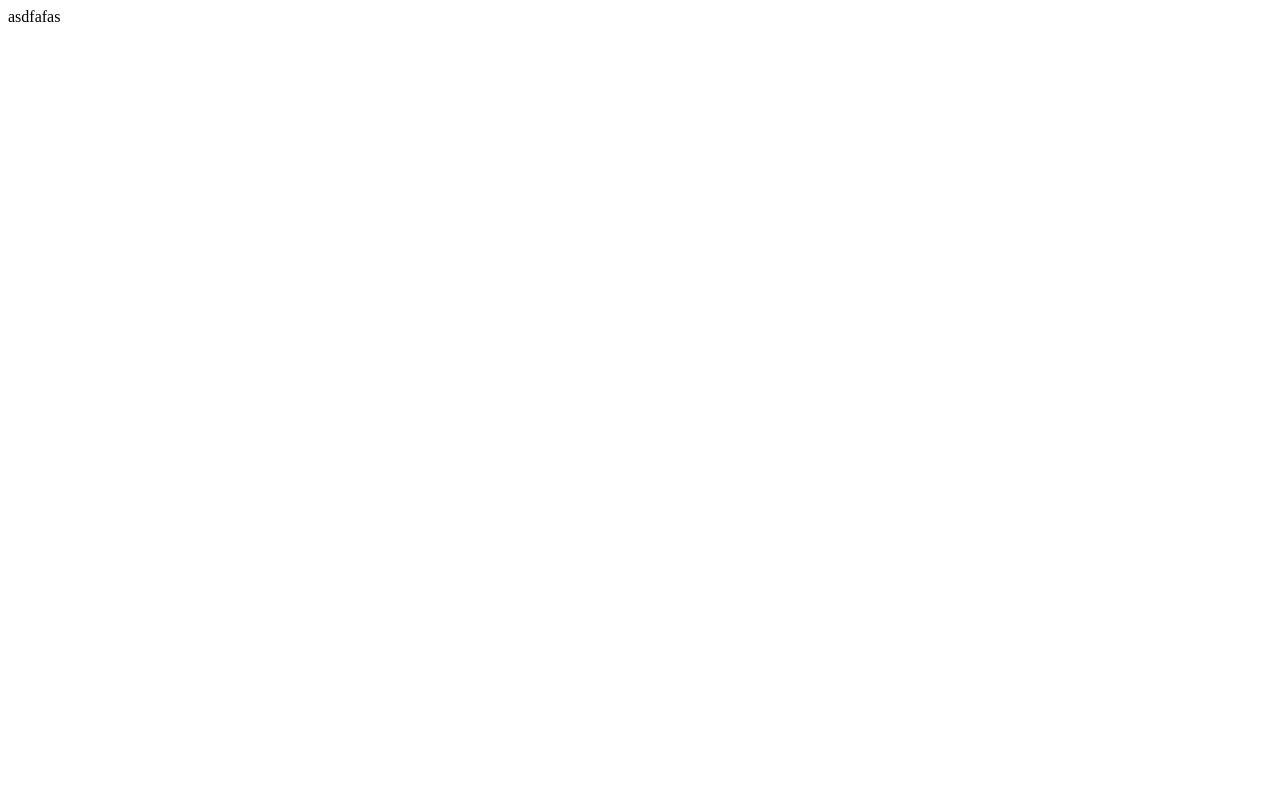
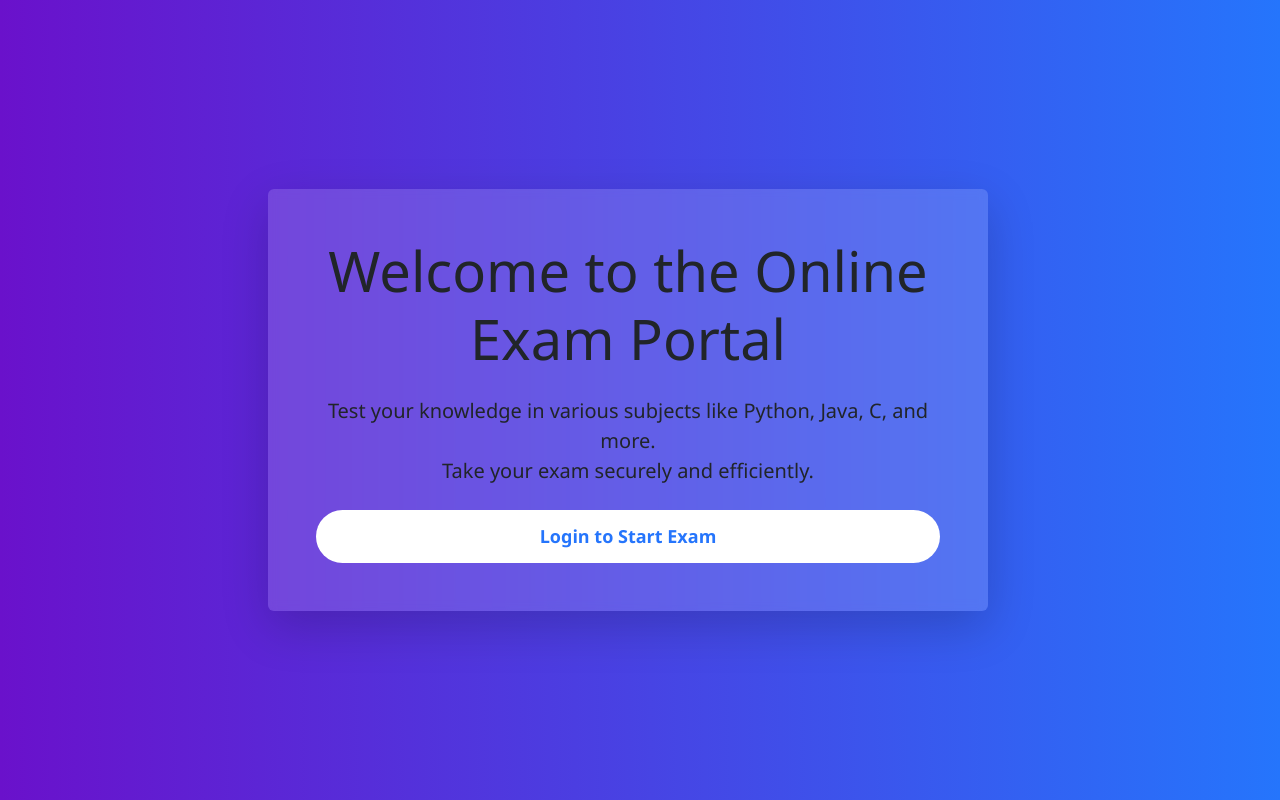
Before and after one commit to Priya91110/ExamSystem, a Django app: page / in a window 1280 px wide. Before the commit the page is almost empty. Run offline with Django 5.2, Linux system fonts and the light colour scheme.

Commit message:
added java csv and index.html

```diff
--- /dev/null
+++ b/java.csv
@@ -0,0 +1,6 @@
+text,option_a,option_b,option_c,option_d,correct_answer,subject
+What is the size of int in Java?,2 bytes,4 bytes,8 bytes,Depends on system,B,java
+Which keyword is used to inherit a class in Java?,this,extends,implements,super,B,java
+Which method is the entry point of a Java program?,start(),main(),run(),execute(),B,java
+Which operator is used for comparison in Java?,=,==,equals,!=,B,java
+Which exception is thrown when dividing by zero in Java?,NullPointerException,ArithmeticException,NumberFormatException,IOException,B,java
--- a/templates/app1/index.html
+++ b/templates/app1/index.html
@@ -1 +1,60 @@
-asdfafas
+<!DOCTYPE html>
+<html lang="en">
+<head>
+    <meta charset="UTF-8">
+    <title>Online Exam Portal</title>
+    <meta name="viewport" content="width=device-width, initial-scale=1">
+    <link href="https://cdn.jsdelivr.net/npm/bootstrap@5.3.2/dist/css/bootstrap.min.css" rel="stylesheet">
+    <style>
+        body {
+            background: linear-gradient(to right, #6a11cb, #2575fc);
+            color: #fff;
+            font-family: 'Segoe UI', Tahoma, Geneva, Verdana, sans-serif;
+        }
+        .hero {
+            min-height: 100vh;
+            display: flex;
+            align-items: center;
+            text-align: center;
+        }
+        .btn-custom {
+            background-color: #fff;
+            color: #2575fc;
+            font-weight: bold;
+            border-radius: 30px;
+            padding: 12px 25px;
+            font-size: 18px;
+            transition: all 0.3s ease-in-out;
+        }
+        .btn-custom:hover {
+            background-color: #2575fc;
+            color: #fff;
+            border: 2px solid #fff;
+        }
+        .card-style {
+            background-color: rgba(255, 255, 255, 0.15);
+            backdrop-filter: blur(5px);
+            border: none;
+        }
+    </style>
+</head>
+<body>
+
+    <div class="container hero">
+        <div class="row w-100">
+            <div class="col-md-8 mx-auto">
+                <div class="card card-style p-5 shadow-lg">
+                    <h1 class="display-4 mb-4">Welcome to the Online Exam Portal</h1>
+                    <p class="lead mb-4">
+                        Test your knowledge in various subjects like Python, Java, C, and more.<br>
+                        Take your exam securely and efficiently.
+                    </p>
+                    <a href="{% url 'login' %}" class="btn btn-custom">Login to Start Exam</a>
+                </div>
+            </div>
+        </div>
+    </div>
+
+    <script src="https://cdn.jsdelivr.net/npm/bootstrap@5.3.2/dist/js/bootstrap.bundle.min.js"></script>
+</body>
+</html>
```
Also changed, not shown: db.sqlite3.
